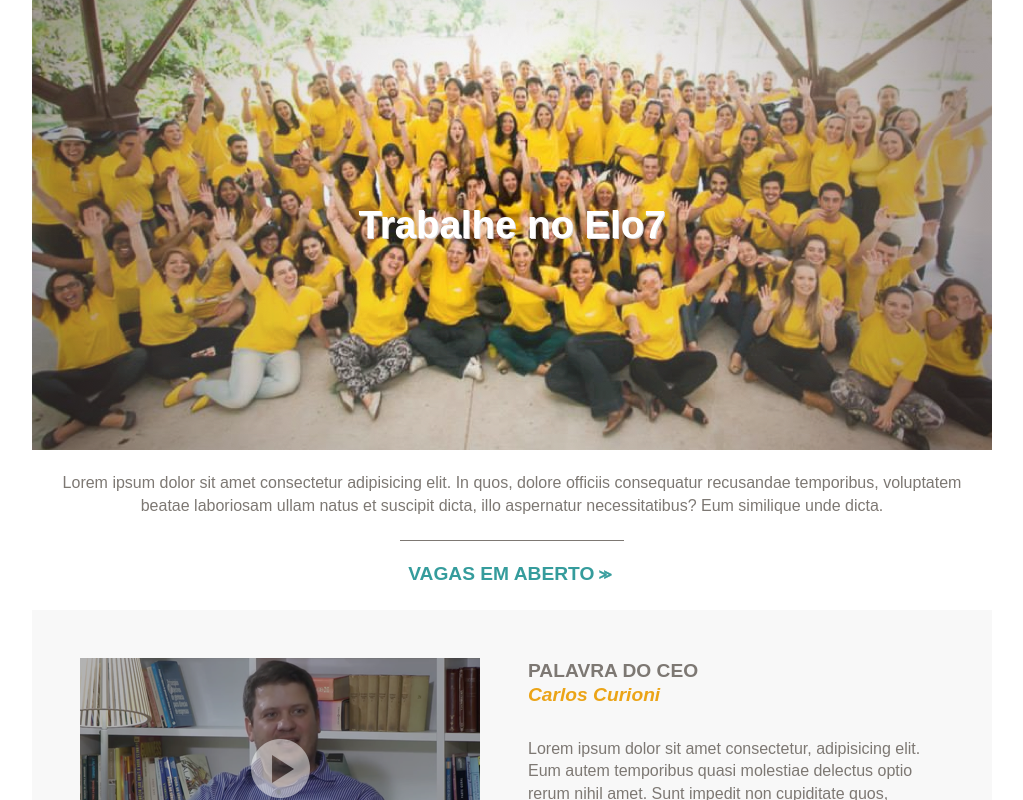
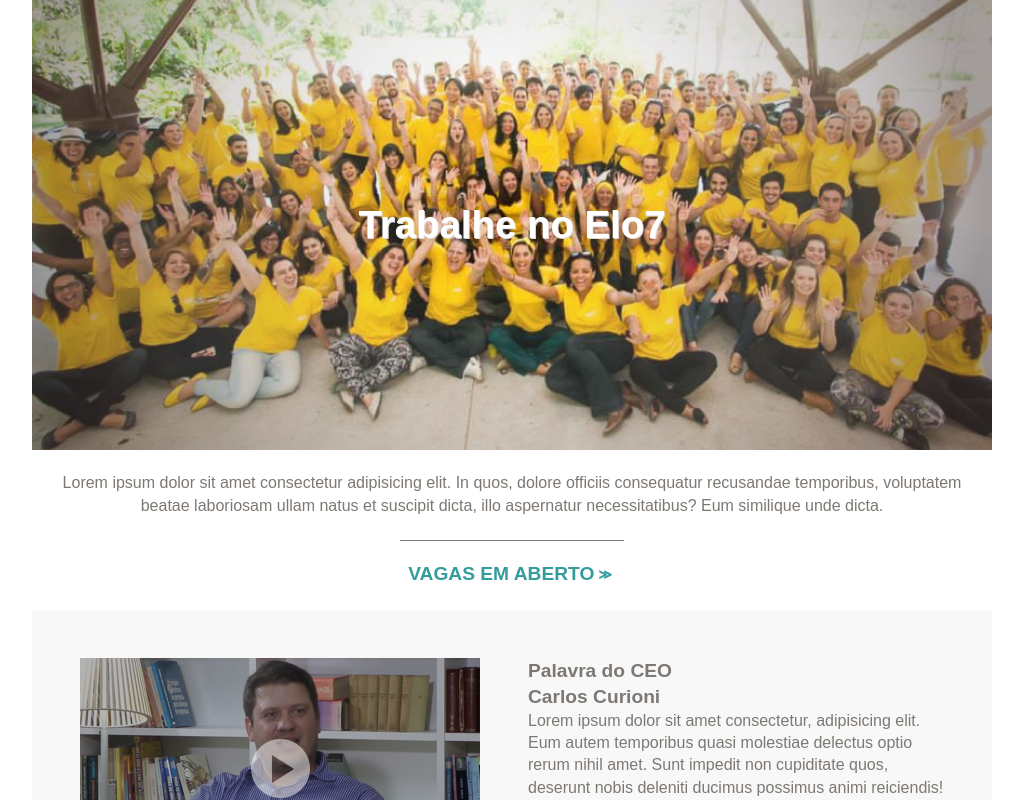
Before and after one commit to paulorobinson/landing-page-elo7, a React (Vite) app: page / in a window 1280 px wide. Shown: the top 800 px of the page, without its empty margins (128-1151 px from the left). Built offline with nearby package versions, Linux system fonts and the light colour scheme; no server answers; a web font is replaced by a local one.

Commit message:
create sizes in another file and semantic html

```diff
--- a/src/components/Benefits/styles.module.scss
+++ b/src/components/Benefits/styles.module.scss
@@ -1,3 +1,5 @@
+@import '../../styles/sizes.scss';
+
 .container {
   display: grid;
   grid-template-columns: repeat(3, 1fr);
@@ -6,7 +8,7 @@
 
   padding: 3rem;
 
-  @media (max-width: 768px) {
+  @media (max-width: $sm) {
     grid-template-columns: 1fr;
   }
 }
--- a/src/components/JobsFooter/styles.module.scss
+++ b/src/components/JobsFooter/styles.module.scss
@@ -1,3 +1,5 @@
+@import '../../styles/sizes.scss';
+
 .container {
   padding-bottom: 3rem;
 }
@@ -9,7 +11,7 @@
 
   padding-bottom: 1rem;
 
-  @media (max-width: 768px) {
+  @media (max-width: $sm) {
     flex-direction: column;
   }
 }
--- a/src/components/Team/styles.module.scss
+++ b/src/components/Team/styles.module.scss
@@ -1,3 +1,5 @@
+@import '../../styles/sizes.scss';
+
 .container {
   background-color: var(--gray-100);
   padding: 3rem;
@@ -10,7 +12,7 @@
   display: flex;
   gap: 3rem;
 
-  @media (max-width: 768px) {
+  @media (max-width: $sm) {
     flex-direction: column;
     align-items: center;
 
@@ -22,19 +24,19 @@
 }
 
 .aboutDescription {
-  h1 {
+  header h2 {
     text-transform: uppercase;
   }
 
-  h2 {
+  header p {
     font-size: 1.2rem;
     font-style: italic;
     color: var(--yellow);
   }
+}
 
-  p {
-    padding-top: 2rem;
-  }
+.description {
+  padding-top: 2rem;
 }
 
 .teamImages {
@@ -43,7 +45,7 @@
   grid-template-columns: repeat(4, 1fr);
   gap: 1rem;
 
-  @media (max-width: 1024px) {
+  @media (max-width: $md) {
     grid-template-columns: repeat(2, 1fr);
     gap: 3rem;
 
--- a/src/components/Title/styles.module.scss
+++ b/src/components/Title/styles.module.scss
@@ -1,3 +1,5 @@
+@import '../../styles/sizes.scss';
+
 .container {
   width: 100%;
 
@@ -5,11 +7,11 @@
 
   padding: 2rem 0;
 
-  @media (max-width: 768px) {
+  @media (max-width: $sm) {
     justify-content: center;
   }
 
-  h1 {
+  h2 {
     font-weight: 600;
     text-transform: uppercase;
     text-align: center;
--- a/src/styles/global.scss
+++ b/src/styles/global.scss
@@ -57,7 +57,8 @@
   line-height: 1.4rem;
 }
 
-h1 {
+h1,
+h2 {
   font-size: 1.2rem;
   line-height: 1.6rem;
 }
--- /dev/null
+++ b/src/styles/sizes.scss
@@ -0,0 +1,2 @@
+$sm: '768px';
+$md: '1024px';
```
